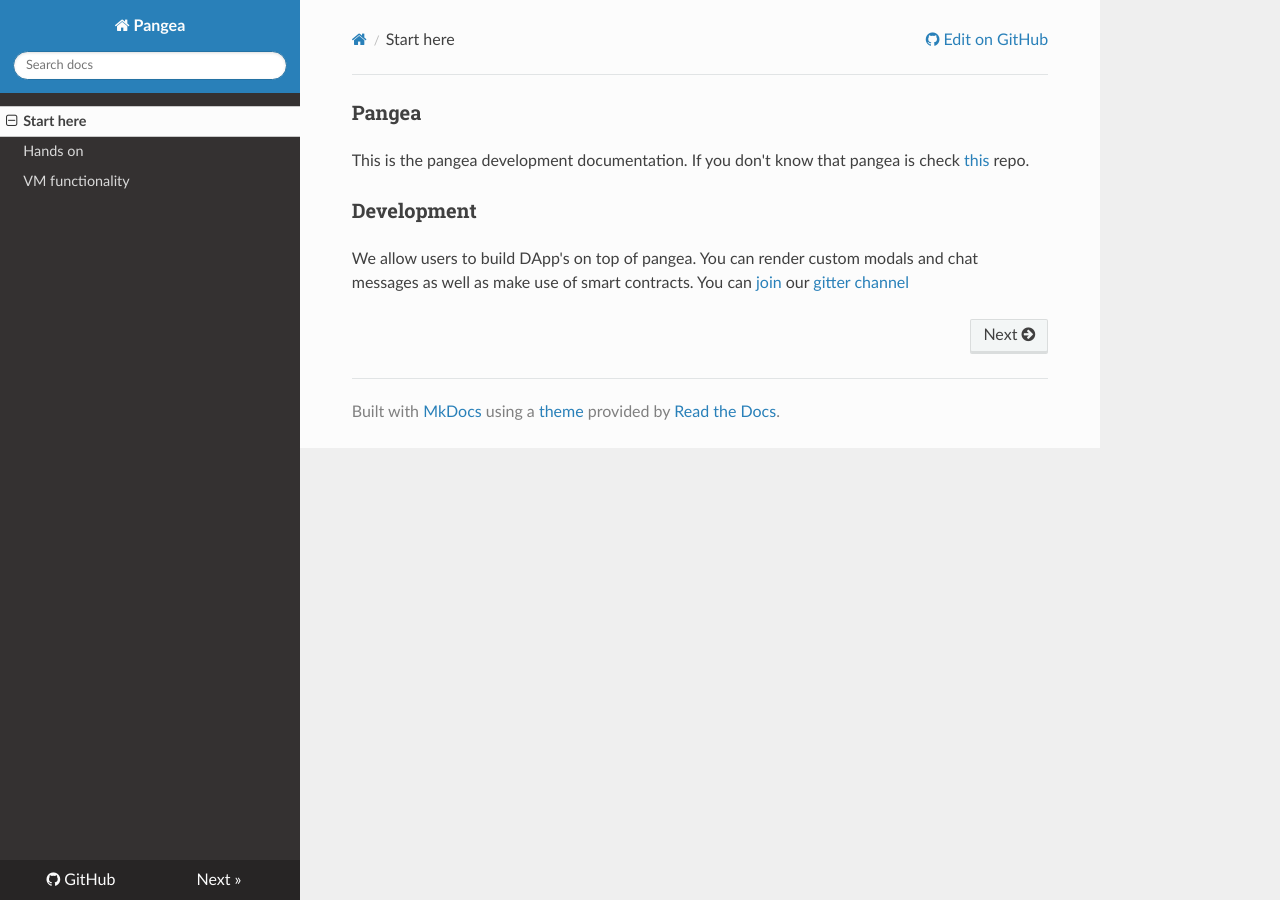
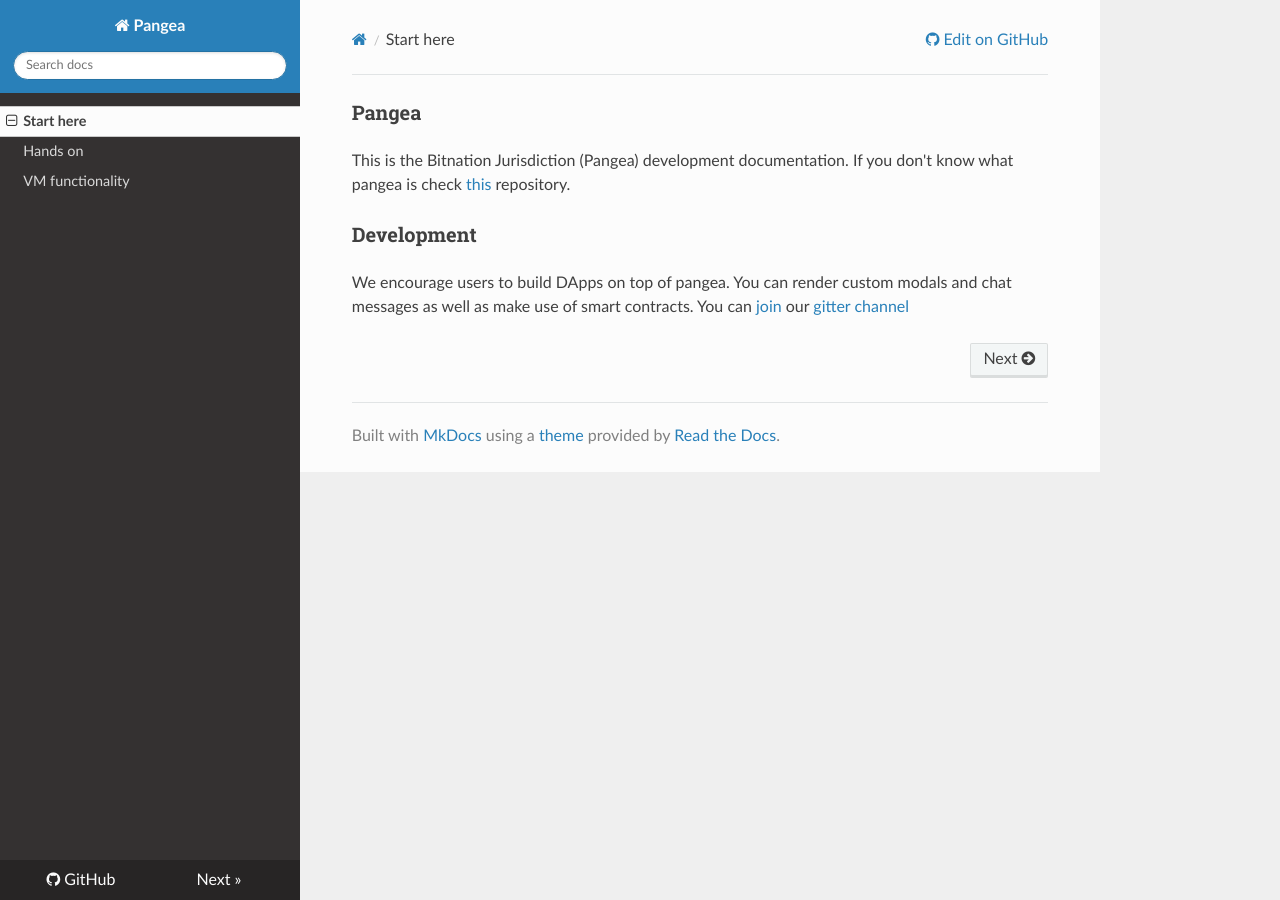
Before and after one commit to Bit-Nation/pangea-developer-documentation, an MkDocs documentation site: the page built from docs/index.md, in a window 1280 px wide. Built offline with MkDocs 1.6.1, drawn with Linux system fonts in a browser that asks for light colours; nearby versions of some CDN libraries; old or Windows-style settings are respelled for this version of MkDocs.

Commit message:
Update index.md
edit spelling etc

```diff
--- a/docs/index.md
+++ b/docs/index.md
@@ -1,6 +1,6 @@
 ### Pangea
-This is the pangea development documentation. If you don't know that pangea is check
-[this](https://github.com/Bit-Nation/Pangea-Docs) repo.
+This is the Bitnation Jurisdiction (Pangea) development documentation. If you don't know what pangea is check
+[this](https://github.com/Bit-Nation/Pangea-Docs) repository.
 
 ### Development
-We allow users to build DApp's on top of pangea. You can render custom modals and chat messages as well as make use of smart contracts. You can [join](https://gitter.im/pangea-dev/Lobby) our [gitter channel](https://gitter.im/pangea-dev/Lobby)
+We encourage users to build DApps on top of pangea. You can render custom modals and chat messages as well as make use of smart contracts. You can [join](https://gitter.im/pangea-dev/Lobby) our [gitter channel](https://gitter.im/pangea-dev/Lobby)
```
